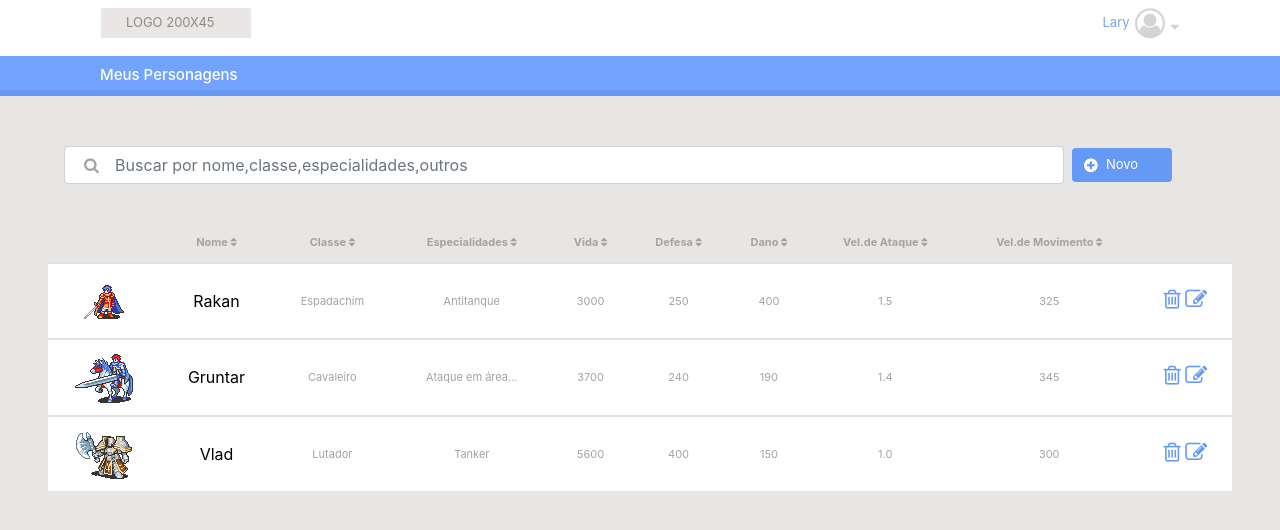
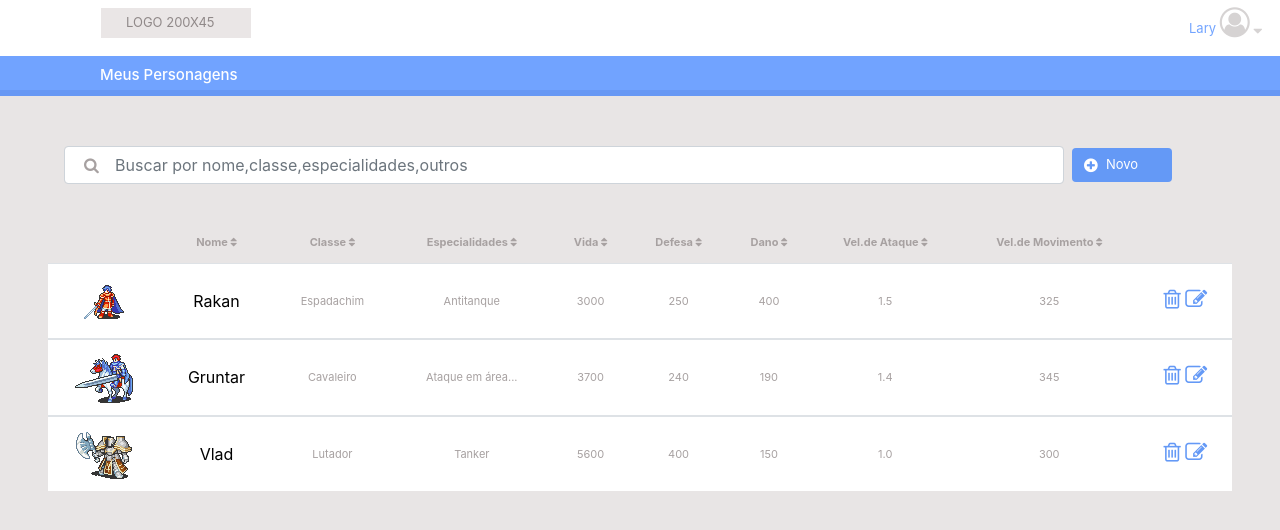
Before and after one commit to mangerona92/herois-nw, a plain HTML site: page index.html in a window 1280 px wide. Drawn offline with nearby package versions, Linux system fonts and the light colour scheme.

Commit message:
correcao da nav perfil usuario para index.html e registro

```diff
--- a/css/css-listherois.css
+++ b/css/css-listherois.css
@@ -15,7 +15,8 @@
     padding-left: 25px;
 }
 .margin-span{
-    margin-left: 77%;
+    position: fixed;
+    margin-left: 85%;
     color: #0f64ff96;
     font-size: 13px;
 }
--- a/index.html
+++ b/index.html
@@ -13,14 +13,20 @@
 </head>
 
 <body>
-
         <div class="container">
-            <nav class="navbar navbar-light bg-light">
-                <a class="navbar-brand bg-logo" href="#">LOGO 200X45</a>
-                <span class="margin-span">Lary</span>
-                <i class="fa fa-user-circle-o font-icon" aria-hidden="true"></i>
-                <i class="fa fa-sort-desc font-icon2" aria-hidden="true"></i>
-            </nav>
+            <div class="row">
+                <div class="col-md-12 col-sm-12">
+                    <div>
+                        <nav class="navbar navbar-light bg-light">
+                            <a class="navbar-brand bg-logo" href="#">LOGO 200X45</a>
+                            <span class="margin-span">Lary
+                            <i class="fa fa-user-circle-o font-icon" aria-hidden="true"></i>
+                            <i class="fa fa-sort-desc font-icon2" aria-hidden="true"></i>
+                            </span>
+                        </nav>
+                    </div>
+                </div>
+            </div>
         </div>
         <div class="bg-divisao">
             <h3 class="font-menu-div">Meus Personagens</h3>
```
Also changed, not shown: registro.html (+13 -7 lines).
